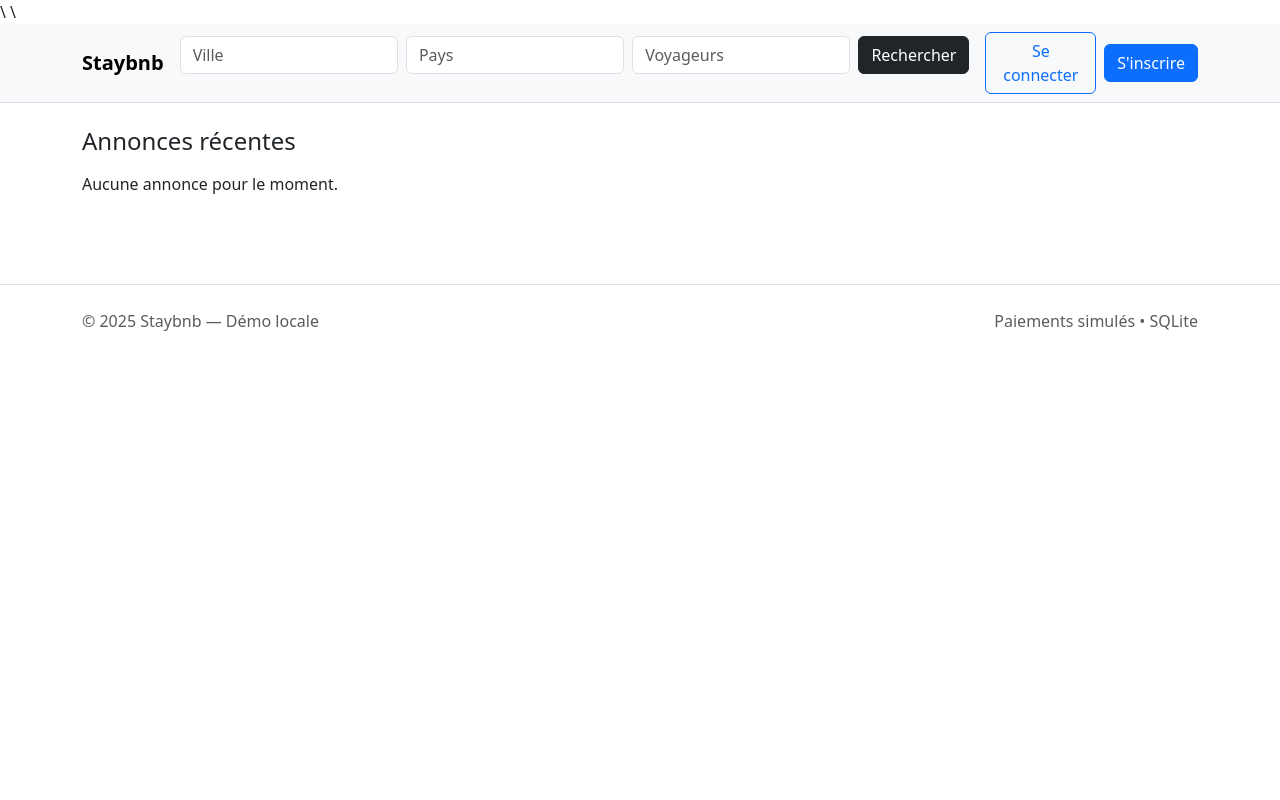
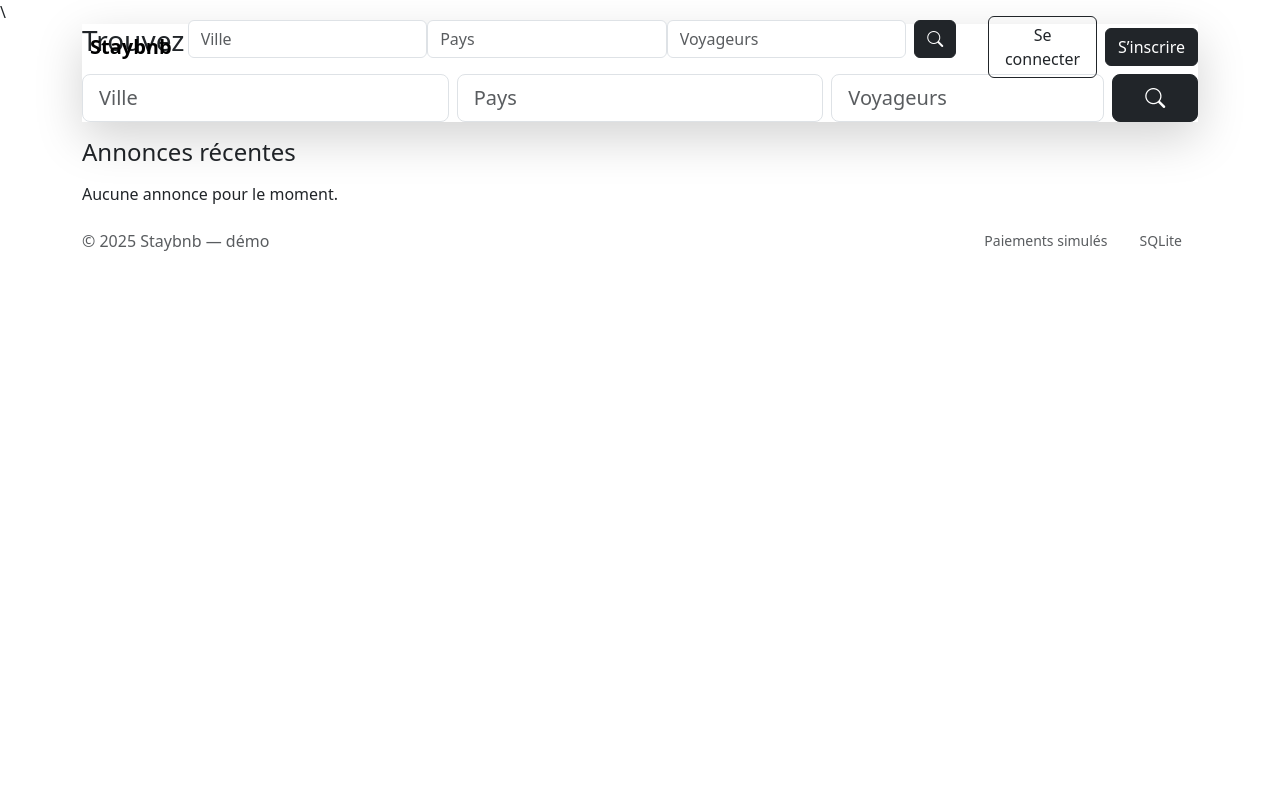
Before and after one commit to Nexoriuss/staybnb, a Flask app: page / in a window 1280 px wide. Run offline with Flask 3, Linux system fonts and the light colour scheme.

Commit message:
Update base.html

```diff
--- a/staybnb/templates/base.html
+++ b/staybnb/templates/base.html
@@ -1,56 +1,94 @@
-\
 <!doctype html>
 <html lang="fr">
 <head>
   <meta charset="utf-8">
   <meta name="viewport" content="width=device-width, initial-scale=1">
   <title>Staybnb</title>
+
+  <!-- Fonts + Icons -->
+  <link href="https://fonts.googleapis.com/css2?family=Inter:wght@400;500;600;700&display=swap" rel="stylesheet">
   <link href="https://cdn.jsdelivr.net/npm/bootstrap@5.3.3/dist/css/bootstrap.min.css" rel="stylesheet">
+  <link href="https://cdn.jsdelivr.net/npm/bootstrap-icons@1.11.3/font/bootstrap-icons.css" rel="stylesheet">
   <link href="{{ url_for('static', filename='styles.css') }}" rel="stylesheet">
 </head>
-<body>
-<nav class="navbar navbar-expand-lg bg-body-tertiary border-bottom sticky-top">
+<body class="bg-body">
+
+<nav class="navbar navbar-expand-lg navbar-glass fixed-top py-3">
   <div class="container">
-    <a class="navbar-brand fw-bold" href="{{ url_for('index') }}">Staybnb</a>
+    <a class="navbar-brand d-flex align-items-center gap-2" href="{{ url_for('index') }}">
+      <span class="brand-dot"></span><span class="fw-bold">Staybnb</span>
+    </a>
+
     <button class="navbar-toggler" type="button" data-bs-toggle="collapse" data-bs-target="#nav">
       <span class="navbar-toggler-icon"></span>
     </button>
+
     <div id="nav" class="collapse navbar-collapse">
-      <form class="d-flex ms-auto me-3" role="search" method="get" action="{{ url_for('index') }}">
-        <input class="form-control me-2" type="search" name="city" placeholder="Ville">
-        <input class="form-control me-2" type="search" name="country" placeholder="Pays">
-        <input class="form-control me-2" type="number" min="1" name="guests" placeholder="Voyageurs">
-        <button class="btn btn-dark" type="submit">Rechercher</button>
+      <form class="search-pill ms-auto me-3 d-none d-lg-flex" method="get" action="{{ url_for('index') }}">
+        <input class="form-control" name="city" placeholder="Ville" />
+        <span class="divider"></span>
+        <input class="form-control" name="country" placeholder="Pays" />
+        <span class="divider"></span>
+        <input class="form-control" type="number" min="1" name="guests" placeholder="Voyageurs" />
+        <button class="btn btn-dark ms-2"><i class="bi bi-search"></i></button>
       </form>
-      {% if current_user.is_authenticated %}
-        <a class="btn btn-outline-secondary me-2" href="{{ url_for('dashboard') }}">Tableau de bord</a>
-        <a class="btn btn-primary" href="{{ url_for('new_listing') }}">+ Nouvelle annonce</a>
-        <a class="btn btn-link ms-2" href="{{ url_for('logout') }}">Se déconnecter</a>
-      {% else %}
-        <a class="btn btn-outline-primary me-2" href="{{ url_for('login') }}">Se connecter</a>
-        <a class="btn btn-primary" href="{{ url_for('register') }}">S'inscrire</a>
-      {% endif %}
+
+      <div class="d-flex align-items-center gap-2 ms-lg-3">
+        {% if current_user.is_authenticated %}
+          <a class="btn btn-outline-dark" href="{{ url_for('new_listing') }}"><i class="bi bi-plus-circle me-1"></i>Nouvelle annonce</a>
+          <a class="btn btn-outline-secondary" href="{{ url_for('dashboard') }}"><i class="bi bi-speedometer2 me-1"></i>Dashboard</a>
+          <a class="btn link-dark" href="{{ url_for('logout') }}">Déconnexion</a>
+        {% else %}
+          <a class="btn btn-outline-dark" href="{{ url_for('login') }}">Se connecter</a>
+          <a class="btn btn-dark" href="{{ url_for('register') }}">S’inscrire</a>
+        {% endif %}
+      </div>
     </div>
   </div>
 </nav>
 
-<main class="container py-4">
+{% if request.endpoint == 'index' %}
+<header class="hero">
+  <div class="container position-relative">
+    <div class="hero-card shadow-lg">
+      <h1 class="h3 mb-3">Trouvez des séjours qui vous ressemblent</h1>
+      <form class="row g-2" method="get" action="{{ url_for('index') }}">
+        <div class="col-12 col-md-4"><input class="form-control form-control-lg" name="city" placeholder="Ville"></div>
+        <div class="col-12 col-md-4"><input class="form-control form-control-lg" name="country" placeholder="Pays"></div>
+        <div class="col-12 col-md-3"><input class="form-control form-control-lg" type="number" min="1" name="guests" placeholder="Voyageurs"></div>
+        <div class="col-12 col-md-1 d-grid"><button class="btn btn-lg btn-dark"><i class="bi bi-search"></i></button></div>
+      </form>
+    </div>
+  </div>
+</header>
+{% endif %}
+
+<main class="container content-space">
   {% with messages = get_flashed_messages(with_categories=true) %}
     {% if messages %}
-      <div class="my-2">
+      <div class="toast-container position-fixed top-0 end-0 p-3">
         {% for category, msg in messages %}
-          <div class="alert alert-{{ category }} mb-2">{{ msg }}</div>
+          <div class="toast show align-items-center border-0 shadow-sm mb-2">
+            <div class="d-flex">
+              <div class="toast-body">{{ msg }}</div>
+              <button type="button" class="btn-close me-2 m-auto" data-bs-dismiss="toast"></button>
+            </div>
+          </div>
         {% endfor %}
       </div>
     {% endif %}
   {% endwith %}
+
   {% block content %}{% endblock %}
 </main>
 
-<footer class="border-top py-4 mt-5">
-  <div class="container d-flex justify-content-between">
-    <span class="text-muted">© {{ 2025 }} Staybnb — Démo locale</span>
-    <span class="text-muted">Paiements simulés • SQLite</span>
+<footer class="site-footer">
+  <div class="container d-flex flex-column flex-md-row justify-content-between align-items-center gap-2">
+    <span class="text-muted">© {{ 2025 }} Staybnb — démo</span>
+    <ul class="nav small">
+      <li class="nav-item"><span class="nav-link text-muted">Paiements simulés</span></li>
+      <li class="nav-item"><span class="nav-link text-muted">SQLite</span></li>
+    </ul>
   </div>
 </footer>
 
```
